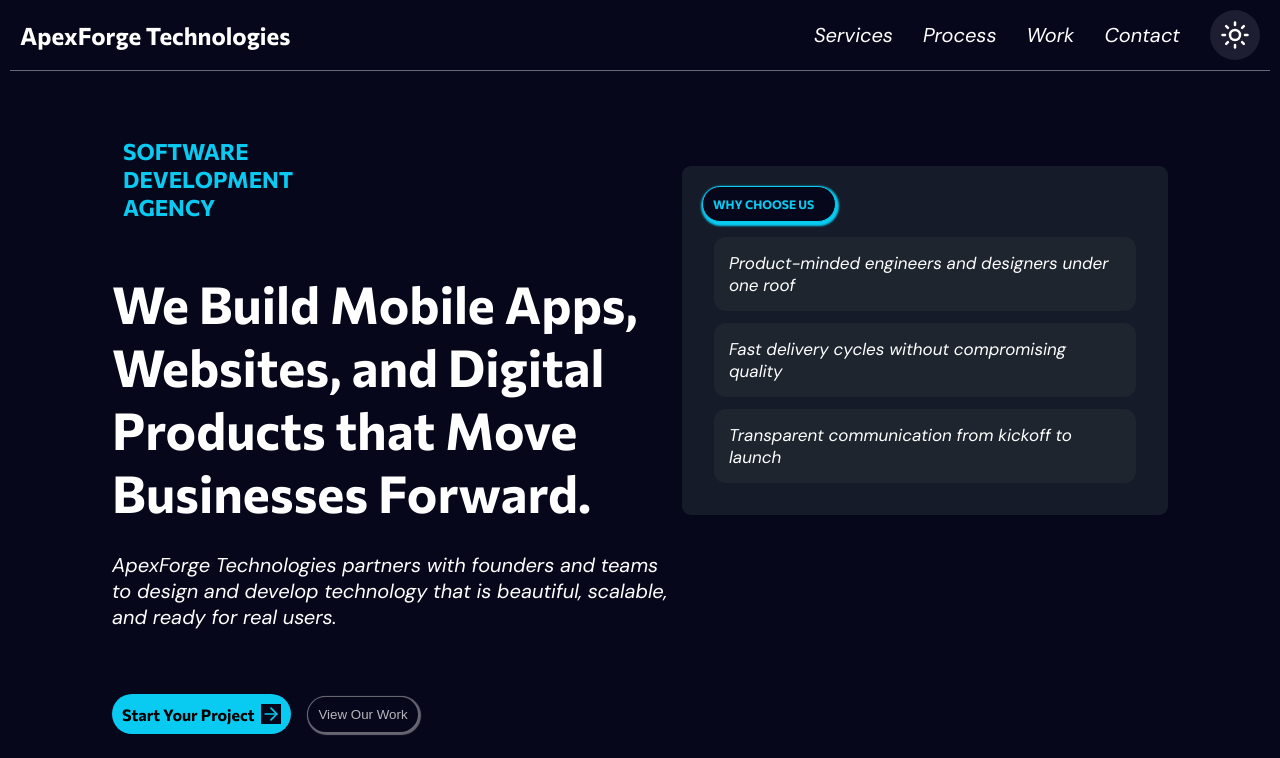
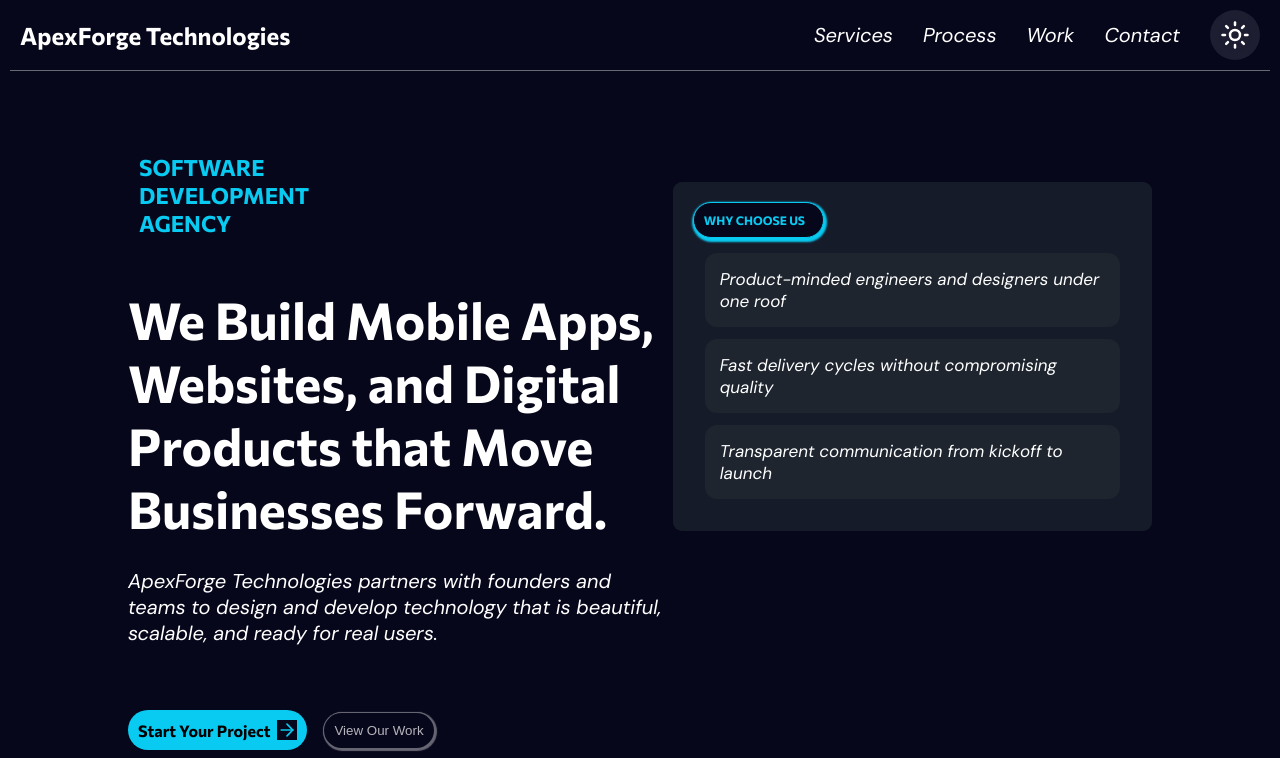
Before and after one commit to iamgreatofweb3/landing-demo-page, a React (Vite) app: page / in a window 1280 px wide. Shown: the top 758 px of the page. Built offline with nearby package versions, Linux system fonts and the light colour scheme.

Commit message:
added padding to the body

```diff
--- a/src/index.css
+++ b/src/index.css
@@ -23,4 +23,9 @@
 }
 .main-container {
     padding: 0.8em;
+
 }
+body {
+    padding: 1em;
+
+}
```
